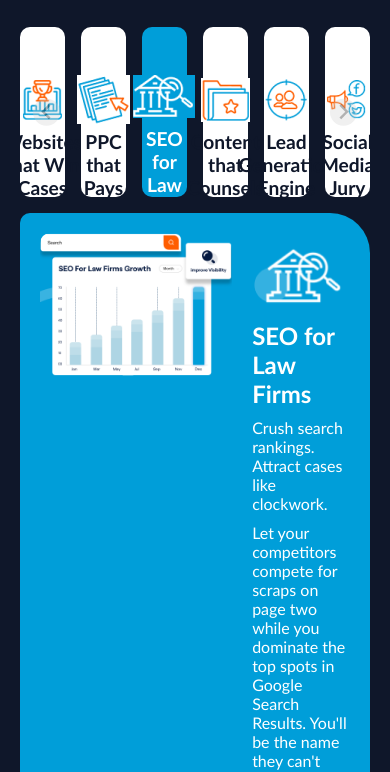
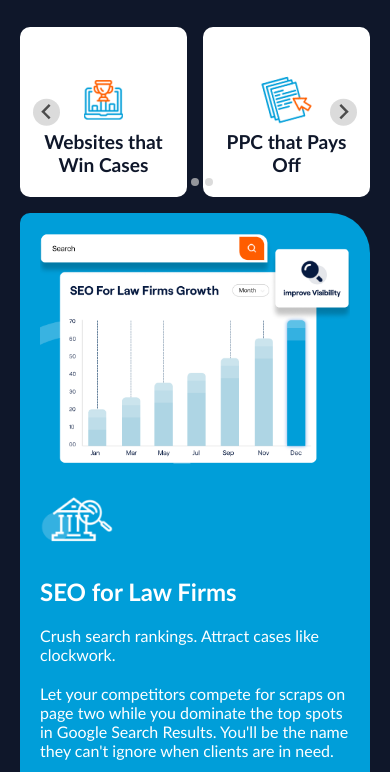
Before and after one commit to shunyavkash-vivek-sojitra/learning, a plain HTML site: page Extra/Slider-Section/index.html in a window 390 px wide. Shown: the part 101-873 px from the top of the page. Drawn offline with nearby package versions, Linux system fonts and the light colour scheme.

Commit message:
Extra Work

```diff
--- a/Extra/Slider-Section/assets/styles/slider-sec.css
+++ b/Extra/Slider-Section/assets/styles/slider-sec.css
@@ -11,6 +11,10 @@ body {
   font-family: "Gill Sans", "Gill Sans MT", Calibri, "Trebuchet MS", sans-serif;
   background-color: #0f172a;
   color: #ffffff;
+}
+
+.m-top {
+  margin-top: 20px;
 }
 
 .container {
@@ -143,3 +147,38 @@ body {
   border-top-right-radius: 15px;
   border-bottom-left-radius: 15px;
 }
+
+/* MEDIA */
+@media (max-width: 866px) {
+  /* slider content */
+  .content {
+    flex-direction: column;
+    flex-wrap: nowrap;
+    align-items: center;
+  }
+
+  .body-primary-img {
+    display: flex;
+    justify-content: center;
+  }
+
+  .body-primary-img img {
+    width: 85%;
+  }
+
+  .body-secondary-img img {
+    width: 75px;
+    object-fit: cover;
+  }
+
+  .content-text {
+    width: 100%;
+  }
+}
+
+@media (max-width: 630px) {
+  /* slider content */
+  .body-primary-img img {
+    width: 100%;
+  }
+}
--- a/Extra/Slider-Section/index.html
+++ b/Extra/Slider-Section/index.html
@@ -76,14 +76,14 @@
             <div class="body-secondary-img">
               <img src="./assets/images/card-body-img/Screenshot 2025-01-07 203021.png" alt="SEO Law Firms" />
             </div>
-            <h2>SEO for Law Firms</h2>
-            <p>Crush search rankings. Attract cases like clockwork.</p>
-            <p>
+            <h2 class="m-top">SEO for Law Firms</h2>
+            <p class="m-top">Crush search rankings. Attract cases like clockwork.</p>
+            <p class="m-top">
               Let your competitors compete for scraps on page two while you
               dominate the top spots in Google Search Results. You'll be the
               name they can't ignore when clients are in need.
             </p>
-            <a href="#" class="cta">Check Our SEO Services</a>
+            <a href="#" class="cta m-top">Check Our SEO Services</a>
           </div>
         </div>
       </div>
@@ -97,6 +97,23 @@
       perPage: 6,
       gap: "1rem",
       rewind: true,
+      breakpoints: {
+        1087: {
+          perPage: 5,
+        },
+        912: {
+          perPage: 4,
+        },
+        740: {
+          perPage: 3,
+        },
+        540: {
+          perPage: 2,
+        },
+        370: {
+          perPage: 1,
+        },
+      },
     });
 
     splide.mount();
```
